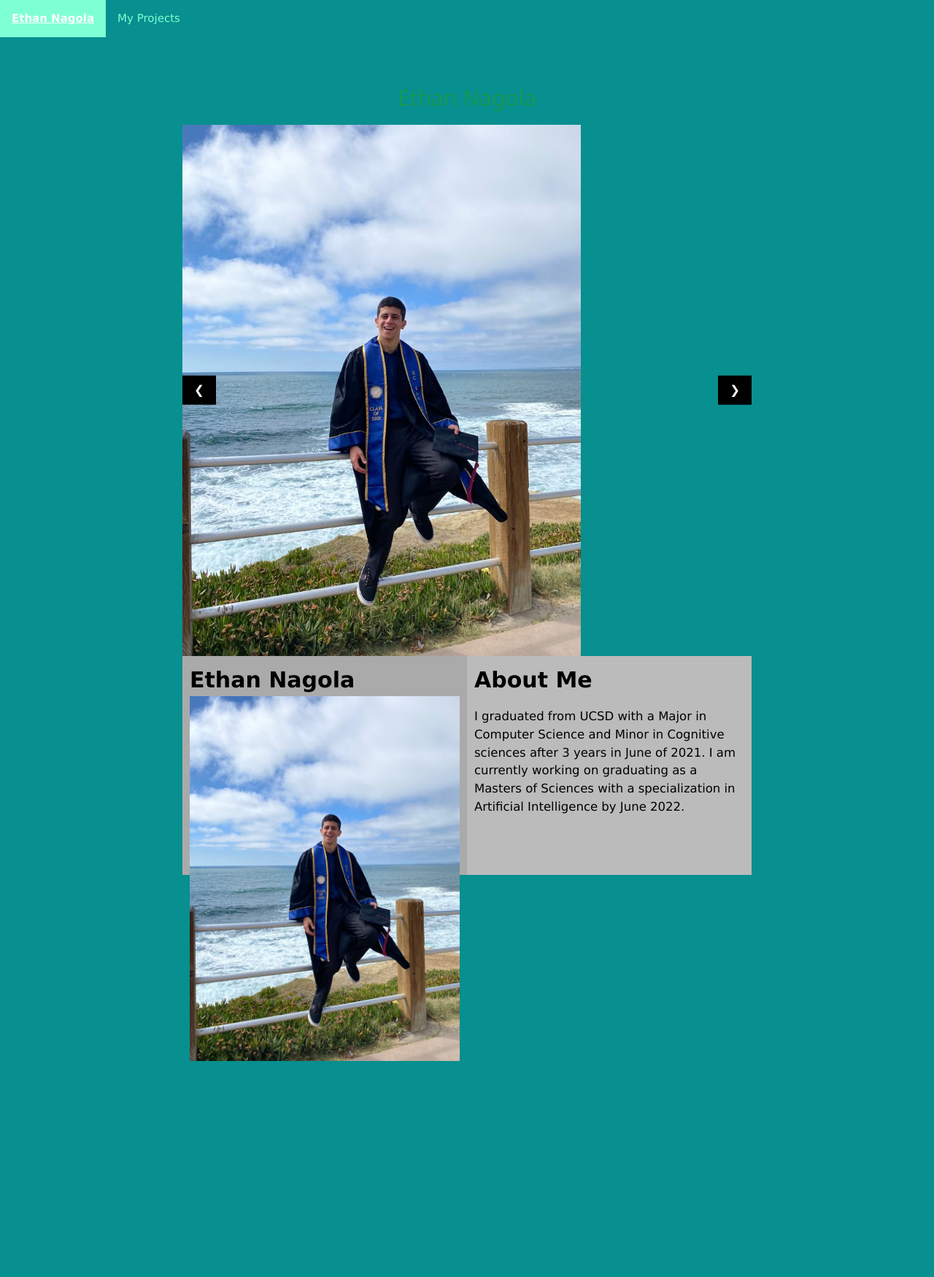
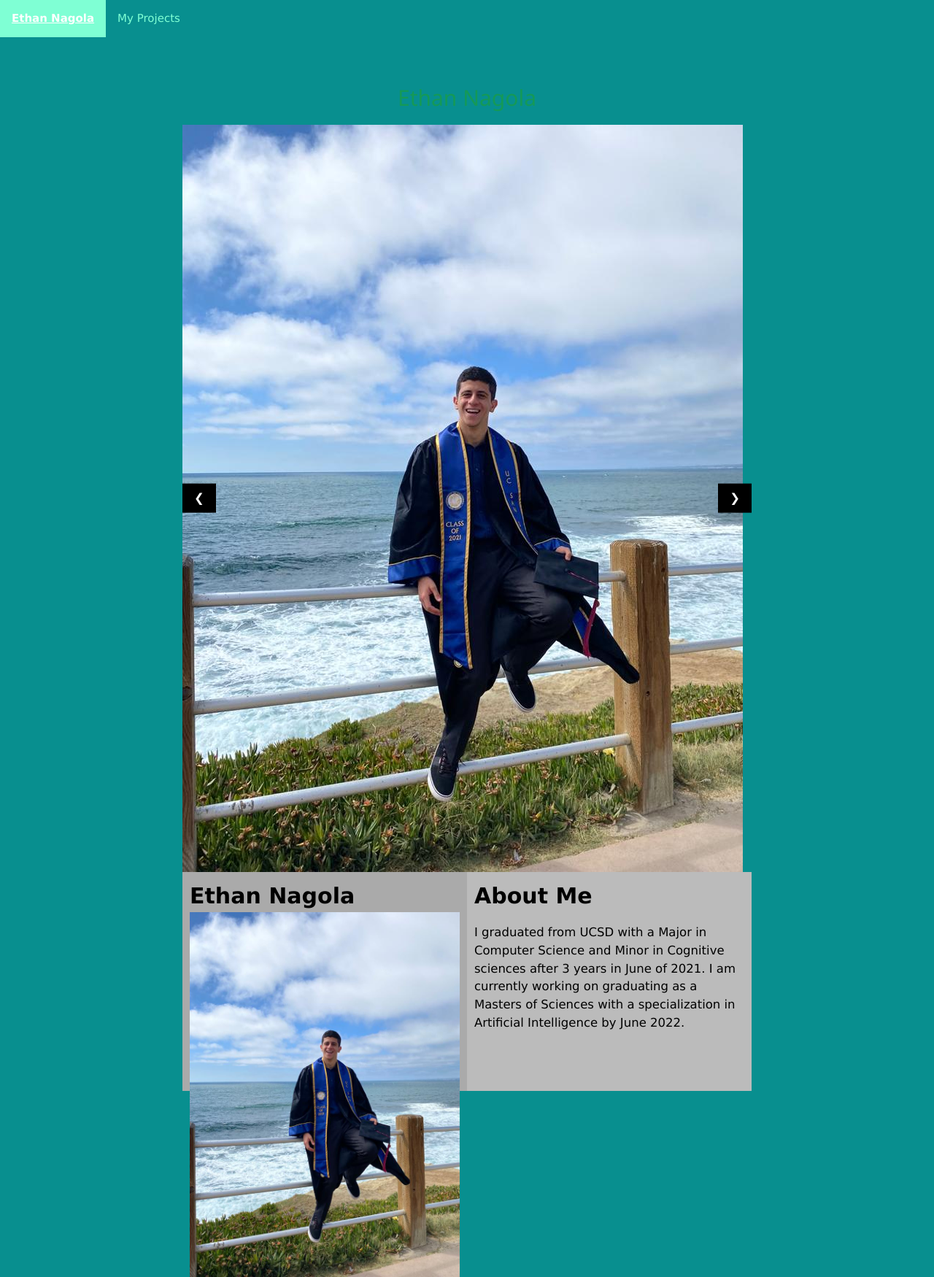
Before and after one commit to enagola/web, a Jekyll site: the page built from docs/ethan.md, in a window 1280 px wide. Shown: the whole page at 73% size. Built offline with Jekyll 4.4.1, drawn with Linux system fonts in a browser that asks for light colours; before the commit the page ends 1454 px from its top, so only the background shows below that.

Commit message:
Update ethan.md

```diff
--- a/docs/ethan.md
+++ b/docs/ethan.md
@@ -15,7 +15,7 @@ pageheader: page-header-about
 <h2 class="w3-center">Ethan Nagola</h2>
 
 <div class="w3-content w3-display-container">
-  <img class="mySlides" src="Photos/EthanPic.jpeg" style="width:70%;height:70%;">
+  <img class="mySlides" src="Photos/EthanPic.jpeg" style="width:400;height:500;">
  <p class="mySlides" style="width:100%">I graduated from UCSD with a Major in Computer Science
      and Minor in Cognitive sciences after 3 years in June of 2021.
      I am currently working on graduating as a Masters of Sciences
```
